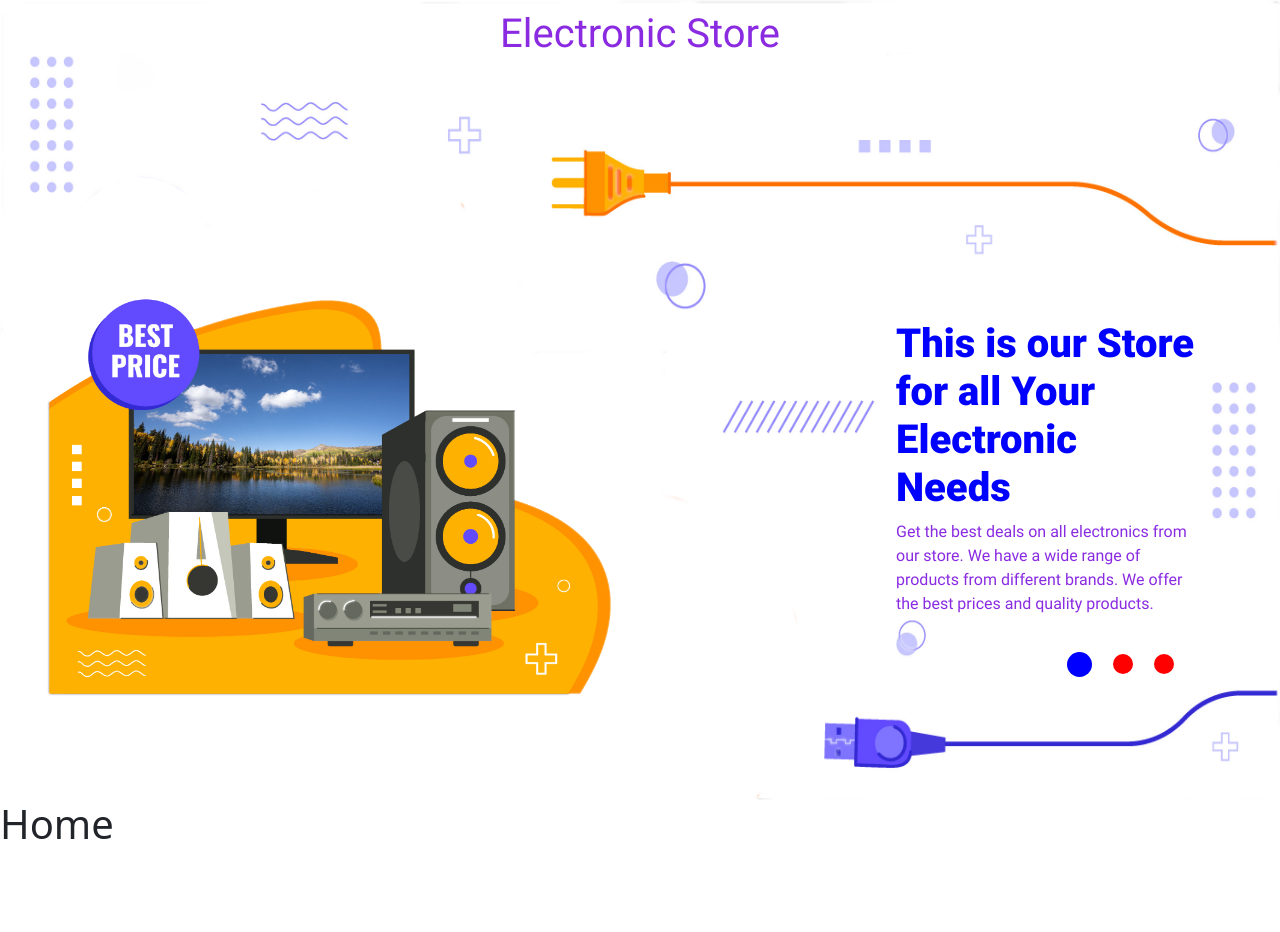
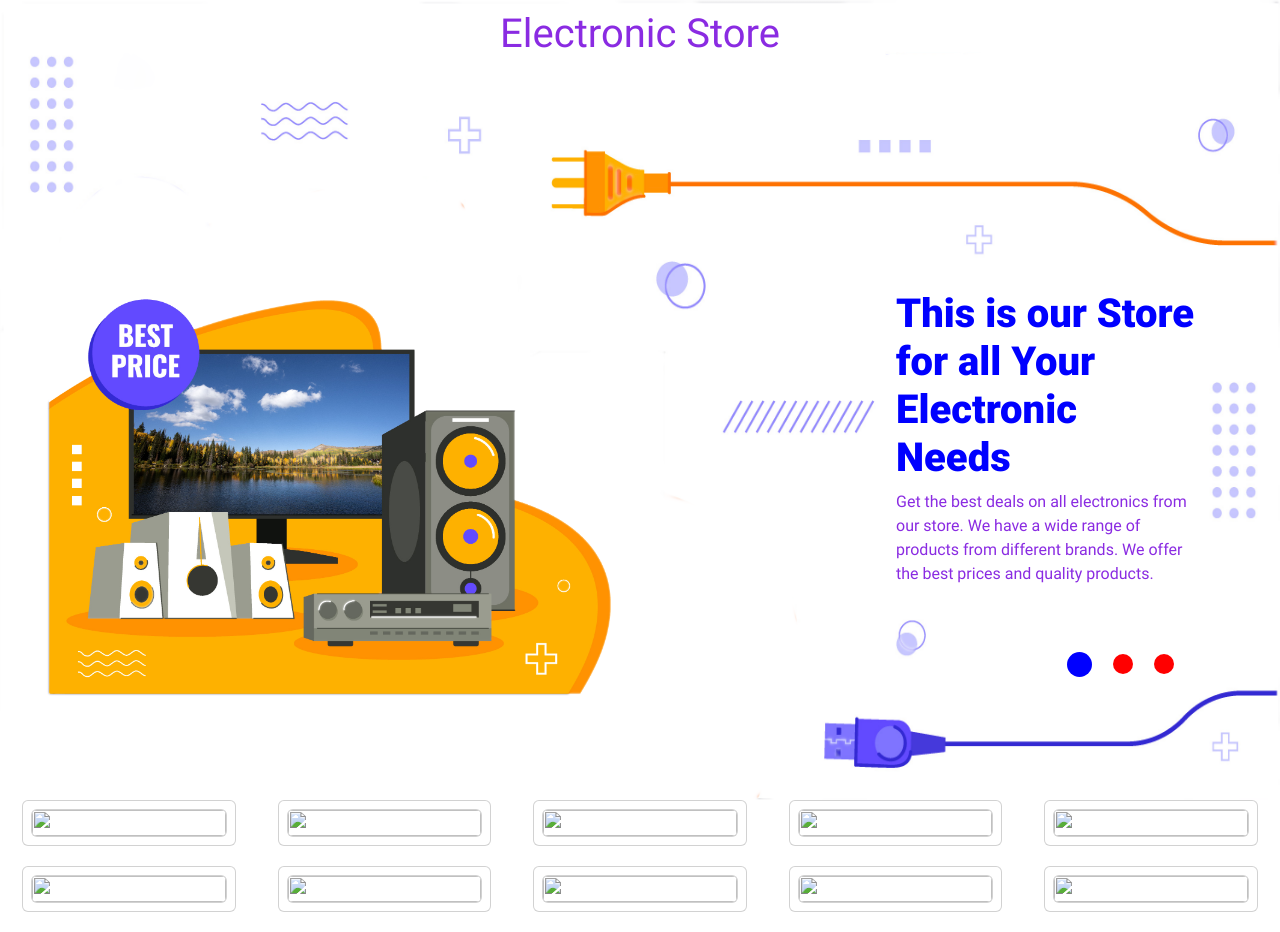
Before and after one commit to malakehab2003/Electronics_Store, a Flask app: template templates/home_page_components/list.html in a window 1280 px wide. Before the commit the page ends 839 px from the top, so only its background shows below. Run offline with Flask 3, Linux system fonts and the light colour scheme; the template is opened without the code that fills it, so the values that code supplies are empty; some libraries are stand-ins or nearby versions.

Commit message:
Started adding list

```diff
--- a/routes.py
+++ b/routes.py
@@ -42,8 +42,12 @@
 @app.route('/')
 def index():
     """ Index page """
+    items = session.query(Product).all()
+    list_all = []
+    for item in items:
+        list_all.append(item.short_serialize())
     return render_template(
-        '/home_page_components/list.html')
+        '/home_page_components/list.html', items=list_all)
 
 
 @app.errorhandler(404)
--- a/static/css/home_page.css
+++ b/static/css/home_page.css
@@ -6,6 +6,27 @@
 .home {
 	margin: 0;
 	height: 100%;
+	display: flex;
+	flex-wrap: wrap;
+	justify-content: space-evenly;
+	gap: 20px;
+	padding-bottom: 20px;
+}
+
+.product {
+	width: calc(100% / 6);
+}
+
+.image-holder {
+	width: 100%;
+	height: 25%;
+	overflow: hidden;
+}
+
+.image-holder img {
+	width: 100%;
+	height: 100%;
+	object-fit: cover;
 }
 
 .welcome {
@@ -46,7 +67,7 @@
 	height: 288px;
 	transition: 0.5s ease-in-out;
 	position: absolute;
-	top: 20%;
+	top: 15%;
 }
 
 .hidden {
@@ -63,7 +84,7 @@
 }
 
 .circle {
-	transition: 0.5s;
+	transition: 0.5s ease-in-out;
 	border-radius: 100%;
 }
 
--- a/templates/home_page_components/list.html
+++ b/templates/home_page_components/list.html
@@ -1,6 +1,13 @@
 {% extends 'home_page_components/welcome.html' %}
 {% block list %}
 <div class="home">
-	<h1 style="margin: 0;">Home</h1>
+	{% for i in range(10) %}
+	<div class="card product p-2">
+		<div class="image-holder card">
+			<img src="{{items[i].image_url}}" alt="{{items[i].name}}">
+		</div>
+		<h5 style="margin: 0;">{{items[i].name}}</h5>
+	</div>
+	{% endfor %}
 </div>
 {% endblock %}
```
